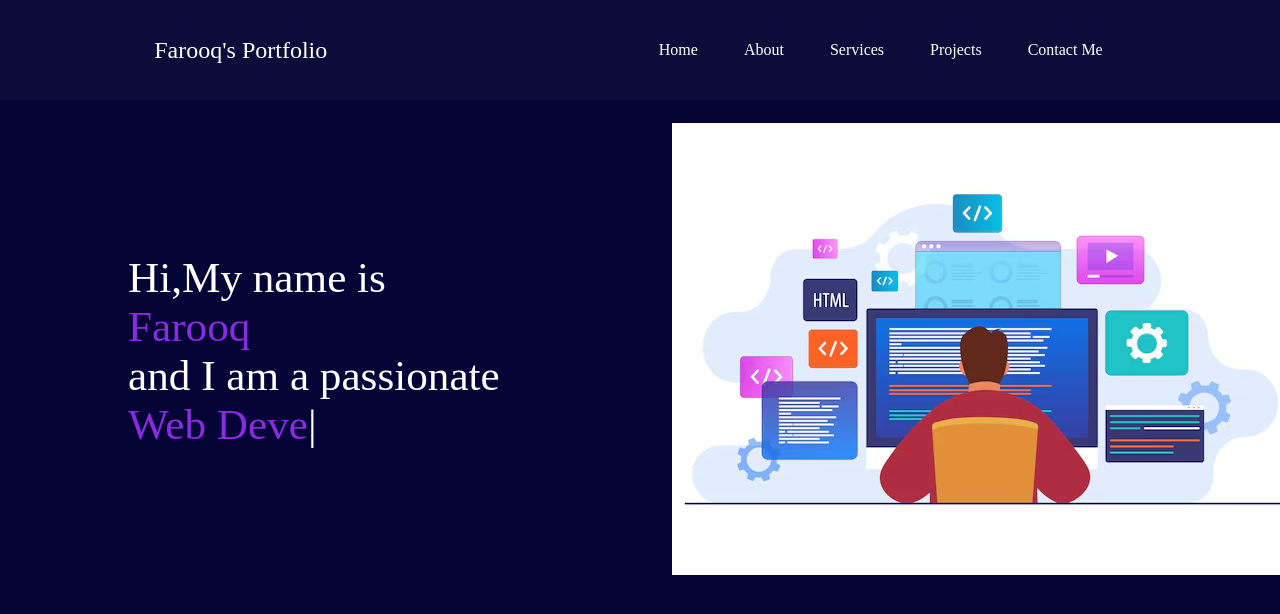
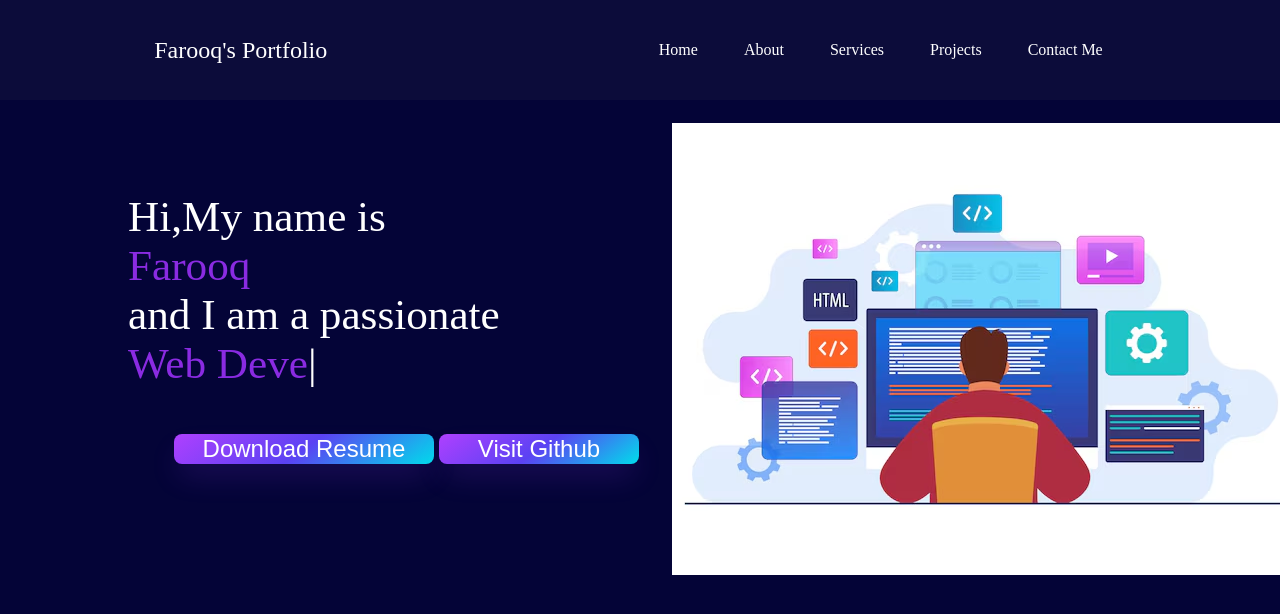
Before and after one commit to Farooq404/Portfolio, a plain HTML site: page index.html in a window 1280 px wide. Drawn offline with nearby package versions, Linux system fonts and the light colour scheme.

Commit message:
updated css

```diff
--- a/index.html
+++ b/index.html
@@ -101,8 +101,88 @@
         .secondSection h1{
             margin: 23px;
         }
-        .goal{
+        .btn{
+            margin: 46px 46px;
+            display: flex;
+
+
         }
+
+
+.git {
+margin-left: 5px;
+   background-image: linear-gradient(144deg,#AF40FF, #5B42F3 50%,#00DDEB);
+  border: 0;
+  border-radius: 8px;
+  box-shadow: rgba(151, 65, 252, 0.2) 0 15px 30px -5px;
+  box-sizing: border-box;
+  color: #FFFFFF;
+    font-size: 20px;
+   line-height: 1em;
+  max-width: 1%;
+  min-width: 300px;
+  padding: 3px;
+  text-decoration: none;
+  user-select: none;
+  -webkit-user-select: none;
+  touch-action: manipulation;
+  white-space: nowrap;
+  cursor: pointer;
+}
+
+.git:active,
+.git:hover {
+  outline: 0;
+}
+
+.git:hover span {
+  background: none;
+}
+
+@media (min-width: 768px) {
+  .git {
+    font-size: 24px;
+    min-width: 200px;
+  }
+}
+
+.cv {
+   background-image: linear-gradient(144deg,#AF40FF, #5B42F3 50%,#00DDEB);
+  border: 0;
+  border-radius: 8px;
+  box-shadow: rgba(151, 65, 252, 0.2) 0 15px 30px -5px;
+  box-sizing: border-box;
+  color: #FFFFFF;
+    font-size: 20px;
+   line-height: 1em;
+  max-width: 100%;
+  min-width: 140px;
+  padding: 3px;
+  text-decoration: none;
+  user-select: none;
+  -webkit-user-select: none;
+  touch-action: manipulation;
+  white-space: nowrap;
+  cursor: pointer;
+}
+
+.cv:active,
+.cv:hover {
+  outline: 0;
+}
+
+
+.cv:hover span {
+  background: none;
+}
+
+@media (min-width: 768px) {
+  .cv {
+    font-size: 24px;
+    min-width: 260px;
+  }
+}
+
 
     </style>
     <link rel="preconnect" href="https://fonts.googleapis.com">
@@ -137,6 +217,12 @@
                 <div>and I am a passionate</div>
                 <!-- <div>Web Developer</div> -->
                 <span id="element"></span>
+                <div class="btn">
+                    <button class="cv">
+                        Download Resume
+                    </button>
+                    <button class="git">Visit Github</button>
+                </div>
             </div>
             <div class="rightSection">
                 <img src="pg.avif" alt="">
```
Also changed, not shown: doc.txt (added).
